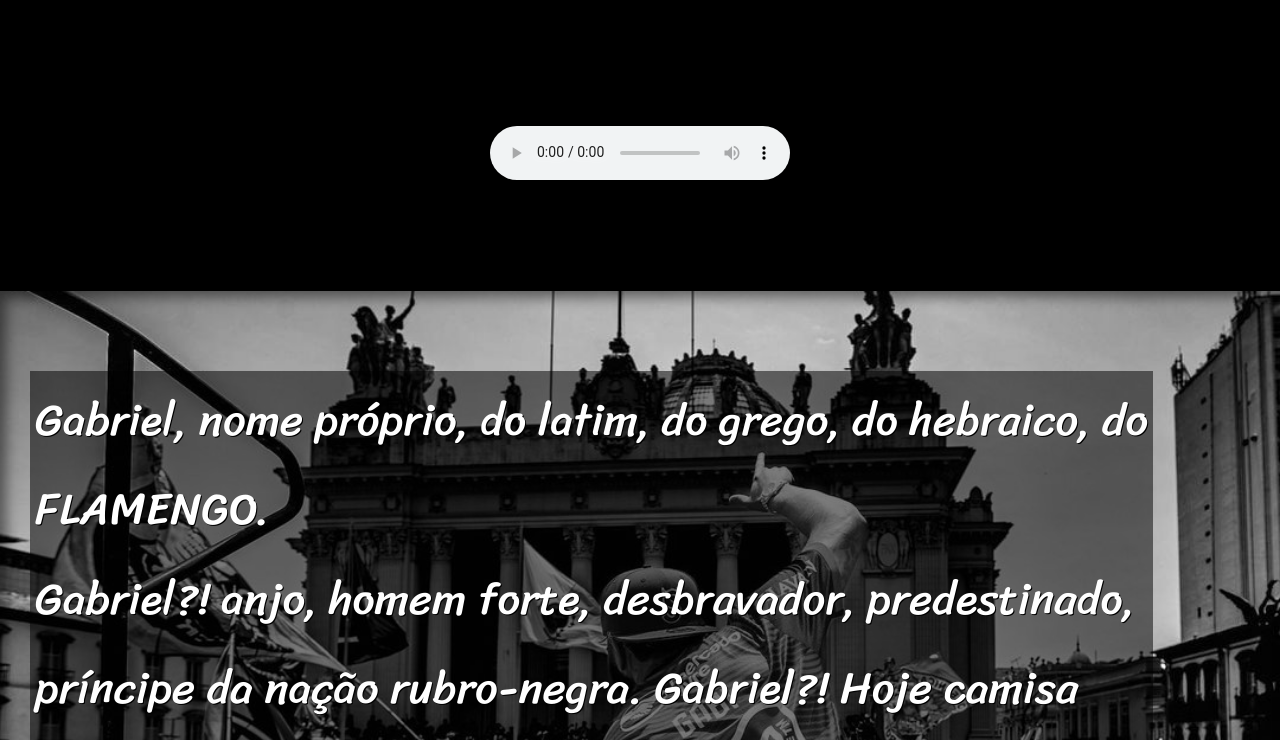
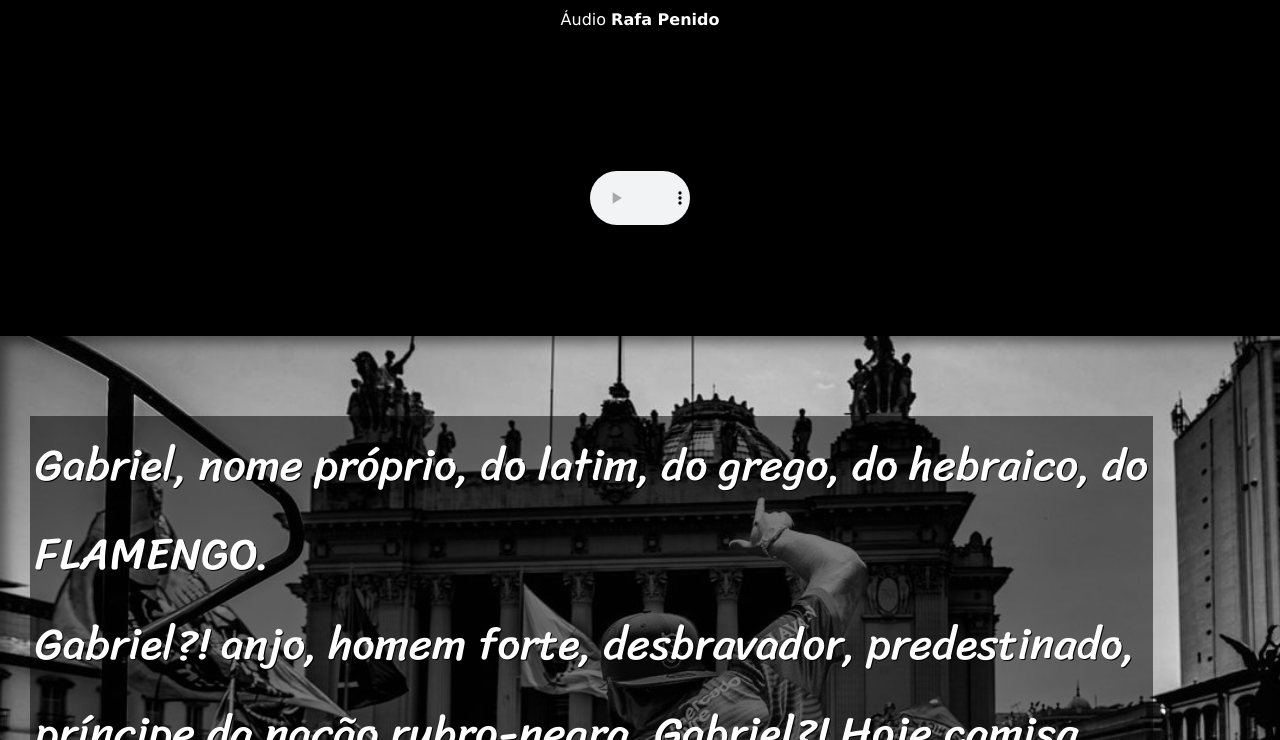
Before and after one commit to adrianospraia/html-css3, a plain HTML site: page projetocordelteste/index.html in a window 1280 px wide. Shown: the part 360-1100 px from the top of the page. Drawn offline with Linux system fonts and the light colour scheme.

Commit message:
Mudança final

```diff
--- a/projetocordelteste/index.html
+++ b/projetocordelteste/index.html
@@ -11,7 +11,7 @@
 <body>
     <header>
         <h1>Gabriel, Predestinado, ETERNO!</h1>
-        <p>Por <a href="https://www.instagram.com/poetatulio/?hl=pt" target="_blank" rel="external">Poeta Tulio</a></p>
+        <p>Texto <a href="https://www.instagram.com/poetatulio/?hl=pt" target="_blank" rel="external">Poeta Tulio</a><br> Áudio <a href="https://www.instagram.com/rafa_penido/">Rafa Penido</a></p>
     </header>
     <main>
         <section class="audio">
--- a/projetocordelteste/style2.css
+++ b/projetocordelteste/style2.css
@@ -37,6 +37,7 @@ header > h1 {
 
 header > p {
     padding-bottom: 50px;
+    line-height: 2em;
 }
 
 header a, footer a {
@@ -83,6 +84,11 @@ section.imagem > p {
     text-shadow: 1px 1px 0px black;
 }
 
+audio {
+    width: 100px;
+    height: 54px;
+}
+
 section.audio {
     display: block;
     text-align: center;
```
